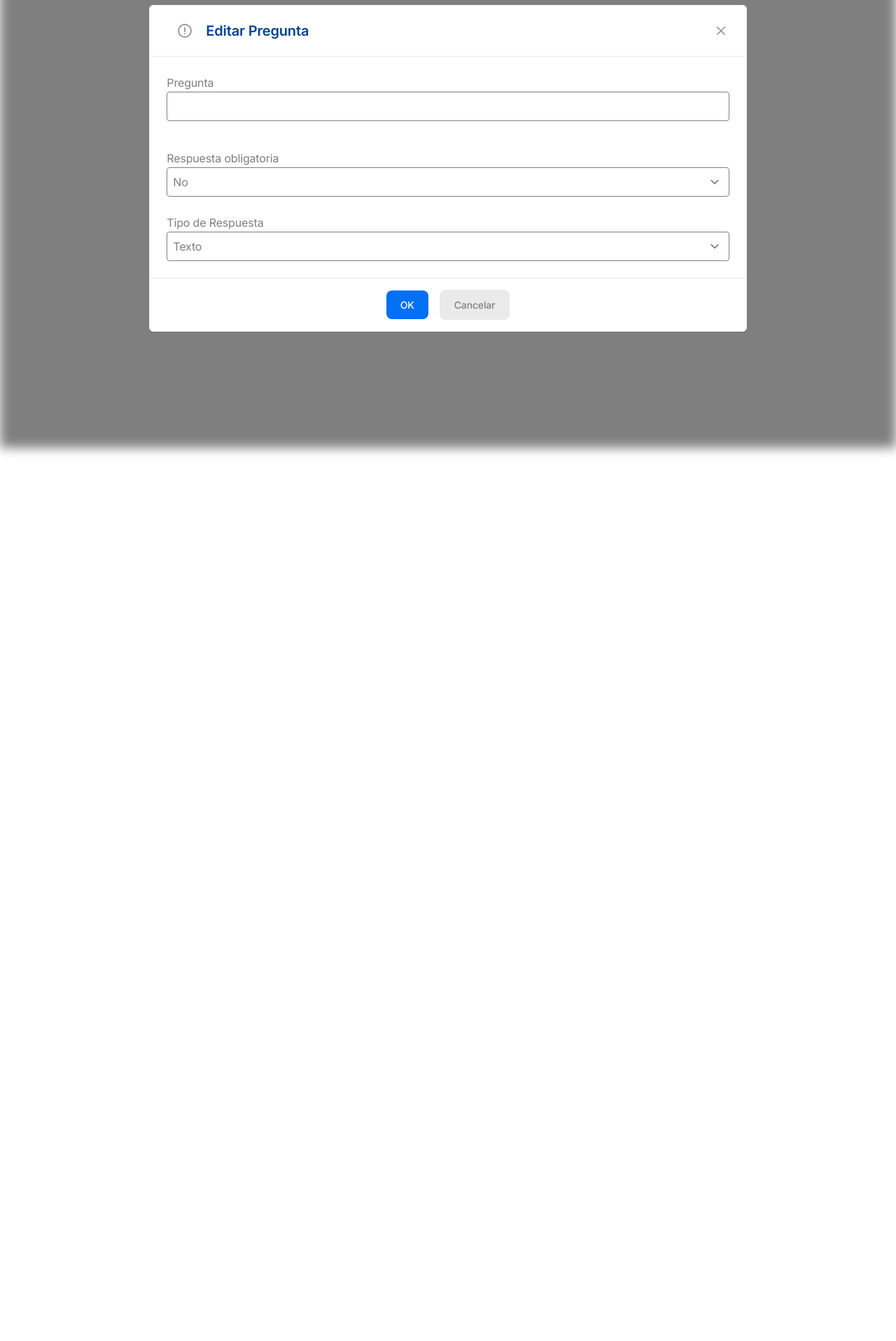
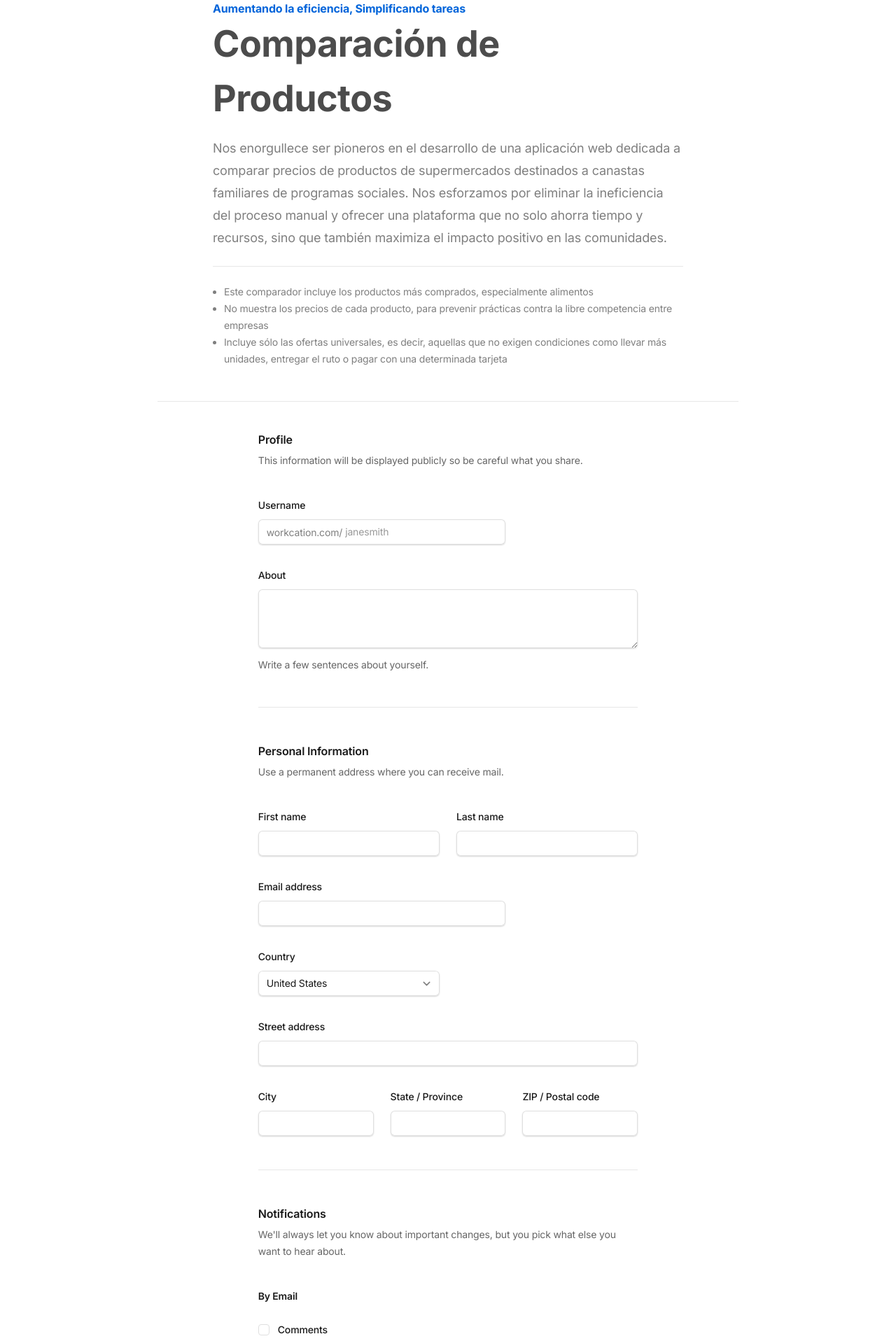
Before and after one commit to SimplyToGou/frontend, a Next.js app: page /compare-prices in a window 1280 px wide. Shown: the part 160-2076 px from the top of the page at 70% size. Before the commit the page ends 800 px from the top, so only its background shows below. Built offline with nearby package versions, Linux system fonts and the light colour scheme.

Commit message:
add: template and schema to compare prices

```diff
--- a/src/app/compare-prices/page.tsx
+++ b/src/app/compare-prices/page.tsx
@@ -1,110 +1,291 @@
 "use client"
 import React, { useState, useEffect } from "react";
+import AOS from 'aos'
+import 'aos/dist/aos.css'
+export default function Compare() {
 
-export default function Compare() {
+  useEffect(() => {
+    AOS.init({
+      once: true,
+      disable: 'phone',
+      duration: 700,
+      easing: 'ease-out-cubic',
+    })
+  })
 
   async function handleEditQuestion() {}
 
 
   return (
-    <div className="m-auto">
+    <div className="grid relative py-24 justify-center">
 
-        <div className="fixed inset-0 flex items-center justify-center z-50 text-blue-900">
-          <div className="fixed inset-0 bg-black opacity-50 blur"></div>
+      {/* Header */}
+      <div className="flex items-center justify-center max-w-7xl px-6 lg:px-8 py-10 border-b border-gray-900/10 pb-12">
+        <div className="mx-auto max-w-2xl lg:mx-0">
+          <p className="mt-6 text-md text-blue-700 font-bold" data-aos="zoom-y-out">Aumentando la eficiencia, Simplificando tareas</p>
+          <h2 className="text-4xl font-bold tracking-tight text-gray-700 sm:text-5xl" data-aos="zoom-y-out" data-aos-delay="150">Comparación de Productos</h2>
+          <p className="mt-4 text-lg leading-8 text-gray-500 border-b border-gray-900/10 pb-6" data-aos="zoom-y-out" data-aos-delay="200">
+            Nos enorgullece ser pioneros en el desarrollo de una aplicación web dedicada a comparar precios de productos de supermercados destinados a canastas familiares de programas sociales. Nos esforzamos por eliminar la ineficiencia del proceso manual y ofrecer una plataforma que no solo ahorra tiempo y recursos, sino que también maximiza el impacto positivo en las comunidades.
+          </p>
+          <ul className="text-sm leading-6 text-gray-500 pt-6 list-disc ml-4" data-aos-delay="250" data-aos="zoom-y-out">
+            <li>Este comparador incluye los productos más comprados, especialmente alimentos</li>
+            <li>No muestra los precios de cada producto, para prevenir prácticas contra la libre competencia entre empresas</li>
+            <li>Incluye sólo las ofertas universales, es decir, aquellas que no exigen condiciones como llevar más unidades, entregar el ruto o pagar con una determinada tarjeta</li>
+          </ul>
+        </div>
+      </div>
 
-          <div className="bg-white border relative rounded-md shadow w-4/6">
+      {/* Form */}
+      <form className="m-auto w-3/4 p-10" data-aos="fade-up">
+        <div className="space-y-12">
+          <div className="border-b border-gray-900/10 pb-12">
+            <h2 className="text-base font-semibold leading-7 text-gray-900">Profile</h2>
+            <p className="mt-1 text-sm leading-6 text-gray-600">
+              This information will be displayed publicly so be careful what you share.
+            </p>
 
-            <div className="flex items-center justify-between p-5 border-b rounded-t dark:border-gray-300 ">
-              <svg
-                className=" mx-5 text-gray-400 w-5"
-                aria-hidden="true"
-                xmlns="http://www.w3.org/2000/svg"
-                fill="none"
-                viewBox="0 0 20 20">
-                <path
-                  stroke="currentColor"
-                  strokeLinecap="round"
-                  strokeLinejoin="round"
-                  strokeWidth="2"
-                  d="M10 11V6m0 8h.01M19 10a9 9 0 1 1-18 0 9 9 0 0 1 18 0Z"></path>
-              </svg>
-              <h3 className="text-xl font-semibold text-blue-900 text-center">Editar Pregunta</h3>
-              <button
-                onClick={handleEditQuestion}
-                type="button"
-                className="text-gray-400 bg-transparent hover:bg-gray-200 hover:text-gray-500 rounded-lg text-sm w-8 h-8 ml-auto inline-flex justify-center items-center ">
-                <svg className="w-3 h-3" aria-hidden="true" xmlns="http://www.w3.org/2000/svg" fill="none" viewBox="0 0 14 14">
-                  <path
-                    stroke="currentColor"
-                    strokeLinecap="round"
-                    strokeLinejoin="round"
-                    strokeWidth="2"
-                    d="m1 1 6 6m0 0 6 6M7 7l6-6M7 7l-6 6"></path>
-                </svg>
-                <span className="sr-only">Close modal</span>
-              </button>
-            </div>
-
-            <div className="flex flex-col p-6 space-y-6 text-base leading-relaxed text-gray-500 dark:text-gray-400">
-
-              <div className="flex flex-col relative mb-4">
-                <label htmlFor="question">Pregunta</label>
-                <input
-                  type="text"
-                  id="question"
-                  defaultValue={""}
-                  onChange={(e) => {}}
-                  className="w-full border rounded p-2"
-                />
+            <div className="mt-10 grid grid-cols-1 gap-x-6 gap-y-8 sm:grid-cols-6">
+              <div className="sm:col-span-4">
+                <label htmlFor="username" className="block text-sm font-medium leading-6 text-gray-900">
+                  Username
+                </label>
+                <div className="mt-2">
+                  <div className="flex rounded-md shadow-sm ring-1 ring-inset ring-gray-300 focus-within:ring-2 focus-within:ring-inset focus-within:ring-blue-600 sm:max-w-md">
+                    <span className="flex select-none items-center pl-3 text-gray-500 sm:text-sm">workcation.com/</span>
+                    <input
+                      type="text"
+                      name="username"
+                      id="username"
+                      autoComplete="username"
+                      className="block flex-1 border-0 bg-transparent py-1.5 pl-1 text-gray-900 placeholder:text-gray-400 focus:ring-0 sm:text-sm sm:leading-6"
+                      placeholder="janesmith"
+                    />
+                  </div>
+                </div>
               </div>
 
-              <div className="flex flex-col relative mb-4">
-                <label htmlFor="mustBeAnswered">Respuesta obligatoria</label>
-                <select
-                  id="mustBeAnswered"
-                  defaultValue={"false"}
-                  onChange={(e) => {}}
-                  className="w-full border rounded p-2">
-                  <option value="true">Si</option>
-                  <option value="false">No</option>
-                </select>
+              <div className="col-span-full">
+                <label htmlFor="about" className="block text-sm font-medium leading-6 text-gray-900">
+                  About
+                </label>
+                <div className="mt-2">
+                  <textarea
+                    id="about"
+                    name="about"
+                    rows={3}
+                    className="block w-full rounded-md border-0 py-1.5 text-gray-900 shadow-sm ring-1 ring-inset ring-gray-300 placeholder:text-gray-400 focus:ring-2 focus:ring-inset focus:ring-blue-600 sm:text-sm sm:leading-6"
+                    defaultValue={''}
+                  />
+                </div>
+                <p className="mt-3 text-sm leading-6 text-gray-600">Write a few sentences about yourself.</p>
               </div>
 
-              <div className="flex flex-col relative mb-4">
-                <label htmlFor="answerType">Tipo de Respuesta</label>
-                <select
-                  id="answerType"
-                  defaultValue={""}
-                  onChange={(e) => {
+            </div>
+          </div>
 
-                  }}
-                  className="w-full border rounded p-2">
-                  <option value="TEXT">Texto</option>
-                  <option value="NUMBER">Numérica</option>
-                  <option value="SELECT">Menú desplegable</option>
-                  <option value="RADIO">Alternativa</option>
-                  <option value="CHECKBOX">Checkbox</option>
-                </select>
+          <div className="border-b border-gray-900/10 pb-12">
+            <h2 className="text-base font-semibold leading-7 text-gray-900">Personal Information</h2>
+            <p className="mt-1 text-sm leading-6 text-gray-600">Use a permanent address where you can receive mail.</p>
+
+            <div className="mt-10 grid grid-cols-1 gap-x-6 gap-y-8 sm:grid-cols-6">
+              <div className="sm:col-span-3">
+                <label htmlFor="first-name" className="block text-sm font-medium leading-6 text-gray-900">
+                  First name
+                </label>
+                <div className="mt-2">
+                  <input
+                    type="text"
+                    name="first-name"
+                    id="first-name"
+                    autoComplete="given-name"
+                    className="block w-full rounded-md border-0 py-1.5 text-gray-900 shadow-sm ring-1 ring-inset ring-gray-300 placeholder:text-gray-400 focus:ring-2 focus:ring-inset focus:ring-blue-600 sm:text-sm sm:leading-6"
+                  />
+                </div>
+              </div>
+
+              <div className="sm:col-span-3">
+                <label htmlFor="last-name" className="block text-sm font-medium leading-6 text-gray-900">
+                  Last name
+                </label>
+                <div className="mt-2">
+                  <input
+                    type="text"
+                    name="last-name"
+                    id="last-name"
+                    autoComplete="family-name"
+                    className="block w-full rounded-md border-0 py-1.5 text-gray-900 shadow-sm ring-1 ring-inset ring-gray-300 placeholder:text-gray-400 focus:ring-2 focus:ring-inset focus:ring-blue-600 sm:text-sm sm:leading-6"
+                  />
+                </div>
+              </div>
+
+              <div className="sm:col-span-4">
+                <label htmlFor="email" className="block text-sm font-medium leading-6 text-gray-900">
+                  Email address
+                </label>
+                <div className="mt-2">
+                  <input
+                    id="email"
+                    name="email"
+                    type="email"
+                    autoComplete="email"
+                    className="block w-full rounded-md border-0 py-1.5 text-gray-900 shadow-sm ring-1 ring-inset ring-gray-300 placeholder:text-gray-400 focus:ring-2 focus:ring-inset focus:ring-blue-600 sm:text-sm sm:leading-6"
+                  />
+                </div>
+              </div>
+
+              <div className="sm:col-span-3">
+                <label htmlFor="country" className="block text-sm font-medium leading-6 text-gray-900">
+                  Country
+                </label>
+                <div className="mt-2">
+                  <select
+                    id="country"
+                    name="country"
+                    autoComplete="country-name"
+                    className="block w-full rounded-md border-0 py-1.5 text-gray-900 shadow-sm ring-1 ring-inset ring-gray-300 focus:ring-2 focus:ring-inset focus:ring-blue-600 sm:max-w-xs sm:text-sm sm:leading-6"
+                  >
+                    <option>United States</option>
+                    <option>Canada</option>
+                    <option>Mexico</option>
+                  </select>
+                </div>
+              </div>
+
+              <div className="col-span-full">
+                <label htmlFor="street-address" className="block text-sm font-medium leading-6 text-gray-900">
+                  Street address
+                </label>
+                <div className="mt-2">
+                  <input
+                    type="text"
+                    name="street-address"
+                    id="street-address"
+                    autoComplete="street-address"
+                    className="block w-full rounded-md border-0 py-1.5 text-gray-900 shadow-sm ring-1 ring-inset ring-gray-300 placeholder:text-gray-400 focus:ring-2 focus:ring-inset focus:ring-blue-600 sm:text-sm sm:leading-6"
+                  />
+                </div>
+              </div>
+
+              <div className="sm:col-span-2 sm:col-start-1">
+                <label htmlFor="city" className="block text-sm font-medium leading-6 text-gray-900">
+                  City
+                </label>
+                <div className="mt-2">
+                  <input
+                    type="text"
+                    name="city"
+                    id="city"
+                    autoComplete="address-level2"
+                    className="block w-full rounded-md border-0 py-1.5 text-gray-900 shadow-sm ring-1 ring-inset ring-gray-300 placeholder:text-gray-400 focus:ring-2 focus:ring-inset focus:ring-blue-600 sm:text-sm sm:leading-6"
+                  />
+                </div>
+              </div>
+
+              <div className="sm:col-span-2">
+                <label htmlFor="region" className="block text-sm font-medium leading-6 text-gray-900">
+                  State / Province
+                </label>
+                <div className="mt-2">
+                  <input
+                    type="text"
+                    name="region"
+                    id="region"
+                    autoComplete="address-level1"
+                    className="block w-full rounded-md border-0 py-1.5 text-gray-900 shadow-sm ring-1 ring-inset ring-gray-300 placeholder:text-gray-400 focus:ring-2 focus:ring-inset focus:ring-blue-600 sm:text-sm sm:leading-6"
+                  />
+                </div>
+              </div>
+
+              <div className="sm:col-span-2">
+                <label htmlFor="postal-code" className="block text-sm font-medium leading-6 text-gray-900">
+                  ZIP / Postal code
+                </label>
+                <div className="mt-2">
+                  <input
+                    type="text"
+                    name="postal-code"
+                    id="postal-code"
+                    autoComplete="postal-code"
+                    className="block w-full rounded-md border-0 py-1.5 text-gray-900 shadow-sm ring-1 ring-inset ring-gray-300 placeholder:text-gray-400 focus:ring-2 focus:ring-inset focus:ring-blue-600 sm:text-sm sm:leading-6"
+                  />
+                </div>
               </div>
             </div>
+          </div>
 
-            <div className="flex items-center justify-center p-4 space-x-4 border-t border-gray-200 rounded-b dark:border-gray-300">
-              <button
-                onClick={handleEditQuestion}
-                type="button"
-                className="text-white bg-blue-600 hover:bg-blue-700 focus:ring-4 focus:outline-none focus:ring-blue-300 font-medium rounded-lg text-sm px-5 py-2.5 text-center">
-                OK
-              </button>
-              <button
-                onClick={handleEditQuestion}
-                type="button"
-                className="text-gray-500 bg-gray-200 hover:bg-gray-100 focus:ring-4 focus:outline-none focus:ring-blue-300 rounded-lg border border-gray-200 text-sm font-medium px-5 py-2.5 hover:text-gray-600 focus:z-10">
-                Cancelar
-              </button>
+          <div className="border-b border-gray-900/10 pb-12">
+            <h2 className="text-base font-semibold leading-7 text-gray-900">Notifications</h2>
+            <p className="mt-1 text-sm leading-6 text-gray-600">
+              We'll always let you know about important changes, but you pick what else you want to hear about.
+            </p>
+
+            <div className="mt-10 space-y-10">
+              <fieldset>
+                <legend className="text-sm font-semibold leading-6 text-gray-900">By Email</legend>
+                <div className="mt-6 space-y-6">
+                  <div className="relative flex gap-x-3">
+                    <div className="flex h-6 items-center">
+                      <input
+                        id="comments"
+                        name="comments"
+                        type="checkbox"
+                        className="h-4 w-4 rounded border-gray-300 text-blue-600 focus:ring-blue-600"
+                      />
+                    </div>
+                    <div className="text-sm leading-6">
+                      <label htmlFor="comments" className="font-medium text-gray-900">
+                        Comments
+                      </label>
+                      <p className="text-gray-500">Get notified when someones posts a comment on a posting.</p>
+                    </div>
+                  </div>
+                  <div className="relative flex gap-x-3">
+                    <div className="flex h-6 items-center">
+                      <input
+                        id="candidates"
+                        name="candidates"
+                        type="checkbox"
+                        className="h-4 w-4 rounded border-gray-300 text-blue-600 focus:ring-blue-600"
+                      />
+                    </div>
+                    <div className="text-sm leading-6">
+                      <label htmlFor="candidates" className="font-medium text-gray-900">
+                        Candidates
+                      </label>
+                      <p className="text-gray-500">Get notified when a candidate applies for a job.</p>
+                    </div>
+                  </div>
+                  <div className="relative flex gap-x-3">
+                    <div className="flex h-6 items-center">
+                      <input
+                        id="offers"
+                        name="offers"
+                        type="checkbox"
+                        className="h-4 w-4 rounded border-gray-300 text-blue-600 focus:ring-blue-600"
+                      />
+                    </div>
+                    <div className="text-sm leading-6">
+                      <label htmlFor="offers" className="font-medium text-gray-900">
+                        Offers
+                      </label>
+                      <p className="text-gray-500">Get notified when a candidate accepts or rejects an offer.</p>
+                    </div>
+                  </div>
+                </div>
+              </fieldset>
             </div>
-
           </div>
         </div>
+
+        <div className="mt-6 flex items-center justify-end gap-x-6">
+          <button type="button" className="text-sm font-semibold leading-6 text-gray-900">
+            Cancel
+          </button>
+          <button type="submit" className="rounded-md bg-blue-600 px-3 py-2 text-sm font-semibold text-white shadow-sm hover:bg-blue-700 focus-visible:outline focus-visible:outline-2 focus-visible:outline-offset-2 focus-visible:outline-blue-600">
+            Save
+          </button>
+        </div>
+      </form>
     </div>
   );
 }
--- a/src/components/features.tsx
+++ b/src/components/features.tsx
@@ -32,7 +32,7 @@ export default function Features() {
         <div className="pt-12 md:pt-20">
 
           {/* Section header */}
-          <div className="max-w-3xl mx-auto text-center pb-12 md:pb-16">
+          <div className="max-w-3xl mx-auto text-center pb-12 md:pb-16" data-aos="fade-right">
             <h1 className="h2 mb-4">Explora las soluciones que ofrecemos</h1>
             <p className="text-xl text-gray-600">.</p>
           </div>
```
